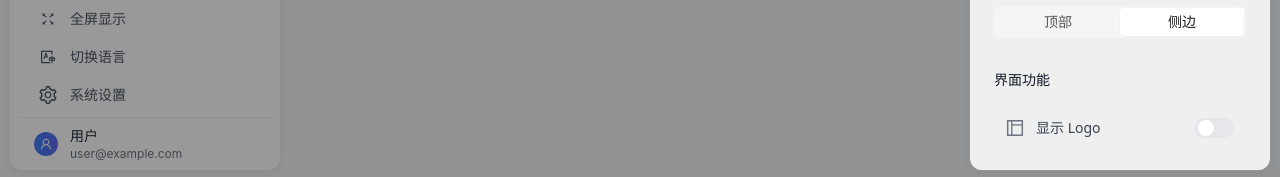
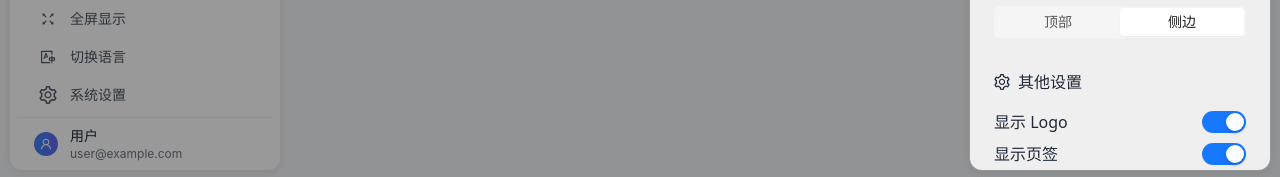
Before and after one commit to bestycw/react-admin-antd, a React (Vite) app: page /system/role in a window 1280 px wide. Both pictures are taken after a click on the button "系统设置". Shown: the part 620-797 px from the top of the page. Built offline with nearby package versions, Linux system fonts and the light colour scheme; no server answers.

Commit message:
feat:位运算布局

```diff
--- a/src/components/SettingDrawer/index.tsx
+++ b/src/components/SettingDrawer/index.tsx
@@ -1,7 +1,7 @@
 import React from 'react'
 import { observer } from 'mobx-react-lite'
 import { useStore } from '@/store'
-import { Segmented } from 'antd'
+import { Segmented, Space, Switch } from 'antd'
 import {
   MenuUnfoldOutlined,
   LayoutOutlined,
@@ -11,7 +11,8 @@ import {
   MoonOutlined,
   DesktopOutlined,
   PictureOutlined,
-  TagsOutlined
+  TagsOutlined,
+  SettingOutlined
 } from '@ant-design/icons'
 import CustomDrawer from '../CustomDrawer'
 import { LayoutMode, ThemeStyle, ThemeMode, MenuPosition } from '@/types/config'
@@ -172,37 +173,30 @@ const SettingDrawer = observer(() => {
           </>
         )}
 
-        {/* 界面功能 */}
-        <div>
-          <div className="mb-4 text-sm font-medium text-gray-900 dark:text-gray-100">界面功能</div>
-          <div className="space-y-4">
-            <div
-              className="flex items-center justify-between p-3 rounded-lg cursor-pointer hover:bg-gray-50 dark:hover:bg-gray-800"
-              onClick={ConfigStore.toggleShowLogo}
-            >
-              <div className="flex items-center space-x-3">
-                <LayoutOutlined className="text-lg text-gray-500" />
-                <span className="text-sm text-gray-700 dark:text-gray-300">显示 Logo</span>
-              </div>
-              <div className={`w-10 h-5 rounded-full transition-colors duration-200 ease-in-out ${ConfigStore.showLogo ? 'bg-blue-500' : 'bg-gray-200 dark:bg-gray-700'}`}>
-                <div className={`w-4 h-4 rounded-full bg-white transform transition-transform duration-200 ease-in-out mt-0.5 ${ConfigStore.showLogo ? 'translate-x-5' : 'translate-x-1'}`} />
-              </div>
+        {/* 其他设置 */}
+        <div className="setting-item">
+          <h4 className="mb-4 flex items-center">
+            <SettingOutlined className="mr-2" />
+            其他设置
+          </h4>
+          <Space direction="vertical" style={{ width: '100%' }}>
+            <div className="flex items-center justify-between">
+              <span>显示 Logo</span>
+              <Switch
+                checked={ConfigStore.showLogo}
+                onChange={() => ConfigStore.toggleLogo()}
+              />
             </div>
+            <div className="flex items-center justify-between">
+              <span>显示页签</span>
+              <Switch
+                checked={ConfigStore.showTabs}
+                onChange={() => ConfigStore.toggleTabs()}
+              />
+            </div>
+          </Space>
+        </div>
 
-            <div
-              className="flex items-center justify-between p-3 rounded-lg cursor-pointer hover:bg-gray-50 dark:hover:bg-gray-800"
-              onClick={() => ConfigStore.setShowTabs(!ConfigStore.showTabs)}
-            >
-              <div className="flex items-center space-x-3">
-                <TagsOutlined className="text-lg text-gray-500" />
-                <span className="text-sm text-gray-700 dark:text-gray-300">显示标签页</span>
-              </div>
-              <div className={`w-10 h-5 rounded-full transition-colors duration-200 ease-in-out ${ConfigStore.showTabs ? 'bg-blue-500' : 'bg-gray-200 dark:bg-gray-700'}`}>
-                <div className={`w-4 h-4 rounded-full bg-white transform transition-transform duration-200 ease-in-out mt-0.5 ${ConfigStore.showTabs ? 'translate-x-5' : 'translate-x-1'}`} />
-              </div>
-            </div>
-          </div>
-        </div>
       </div>
     </CustomDrawer>
   )
--- a/src/store/ConfigStore.ts
+++ b/src/store/ConfigStore.ts
@@ -260,7 +260,8 @@ class ConfigStore {
     get showSidebarMenu() { return this.checkComponentPosition('MENU', 'IN_SIDEBAR') }
     get showHeaderUserActions() { return this.checkComponentPosition('USER_ACTIONS', 'IN_HEADER') }
     get showSidebarUserActions() { return this.checkComponentPosition('USER_ACTIONS', 'IN_SIDEBAR') }
-
+    get showLogo() { return this.showHeaderLogo || this.showSidebarLogo }
+    // get showTabs() { return this.showHeaderMenu || this.showSidebarMenu }
     private checkComponentPosition(
         component: keyof typeof LayoutFlags,
         position: 'IN_HEADER' | 'IN_SIDEBAR'
```
